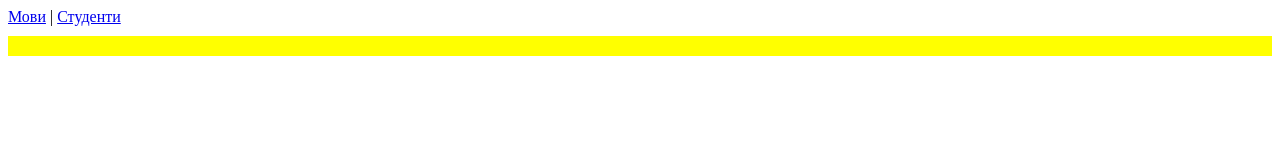
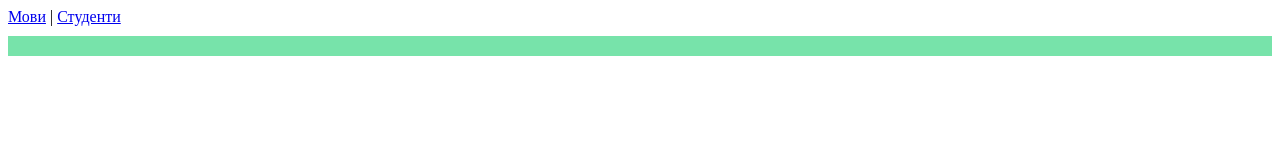
Before and after one commit to Kristiashka/languages-students, a plain HTML site: page index.html in a window 1280 px wide. Drawn offline with Linux system fonts and the light colour scheme.

Commit message:
Update index.html

```diff
--- a/index.html
+++ b/index.html
@@ -6,7 +6,7 @@
     <title>Завантаження JSON</title>
     <style>
         #content {
-            background-color: yellow;
+            background-color: rgb(119, 227, 170);
             padding: 10px;
             margin-top: 10px;
         }
```
